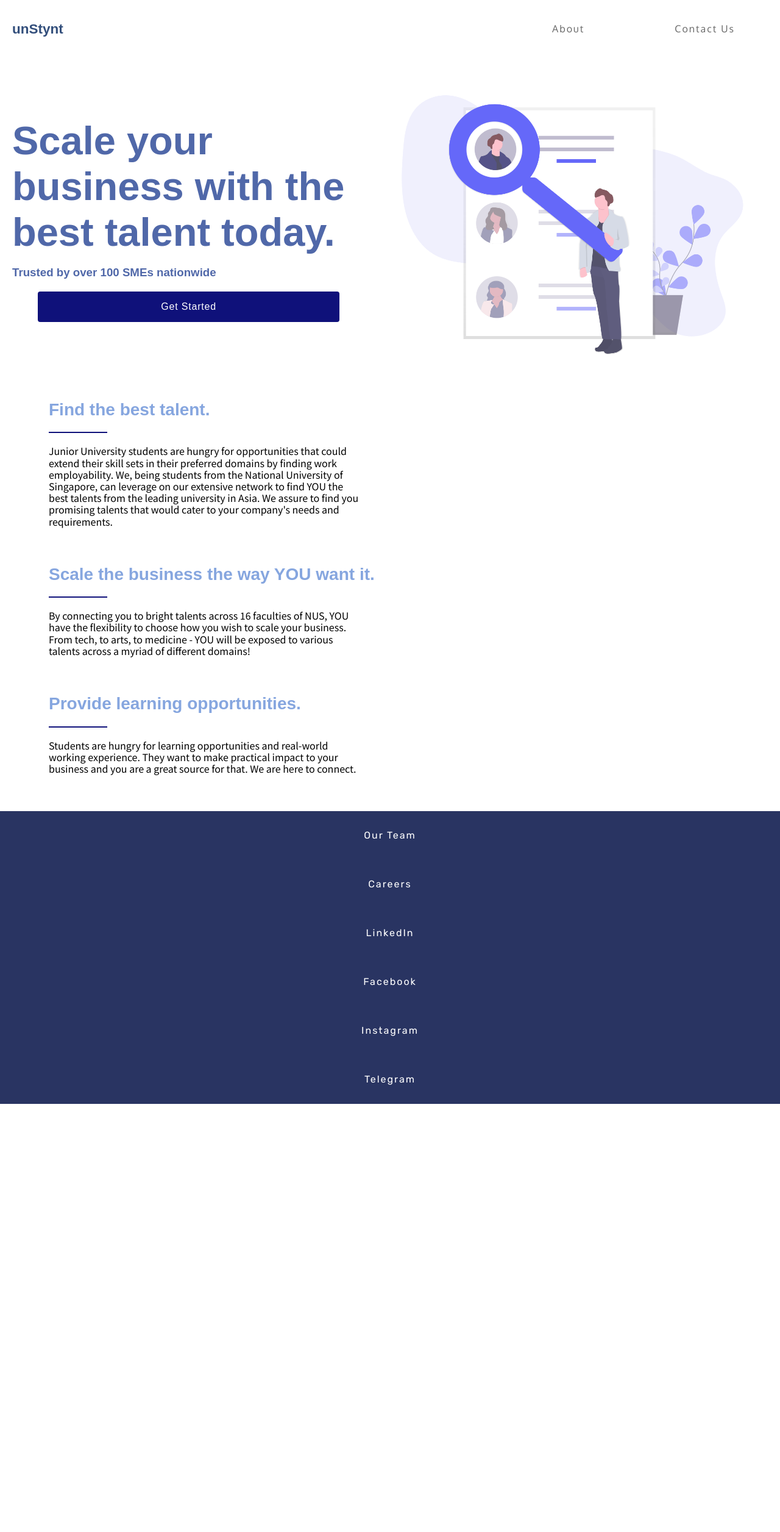
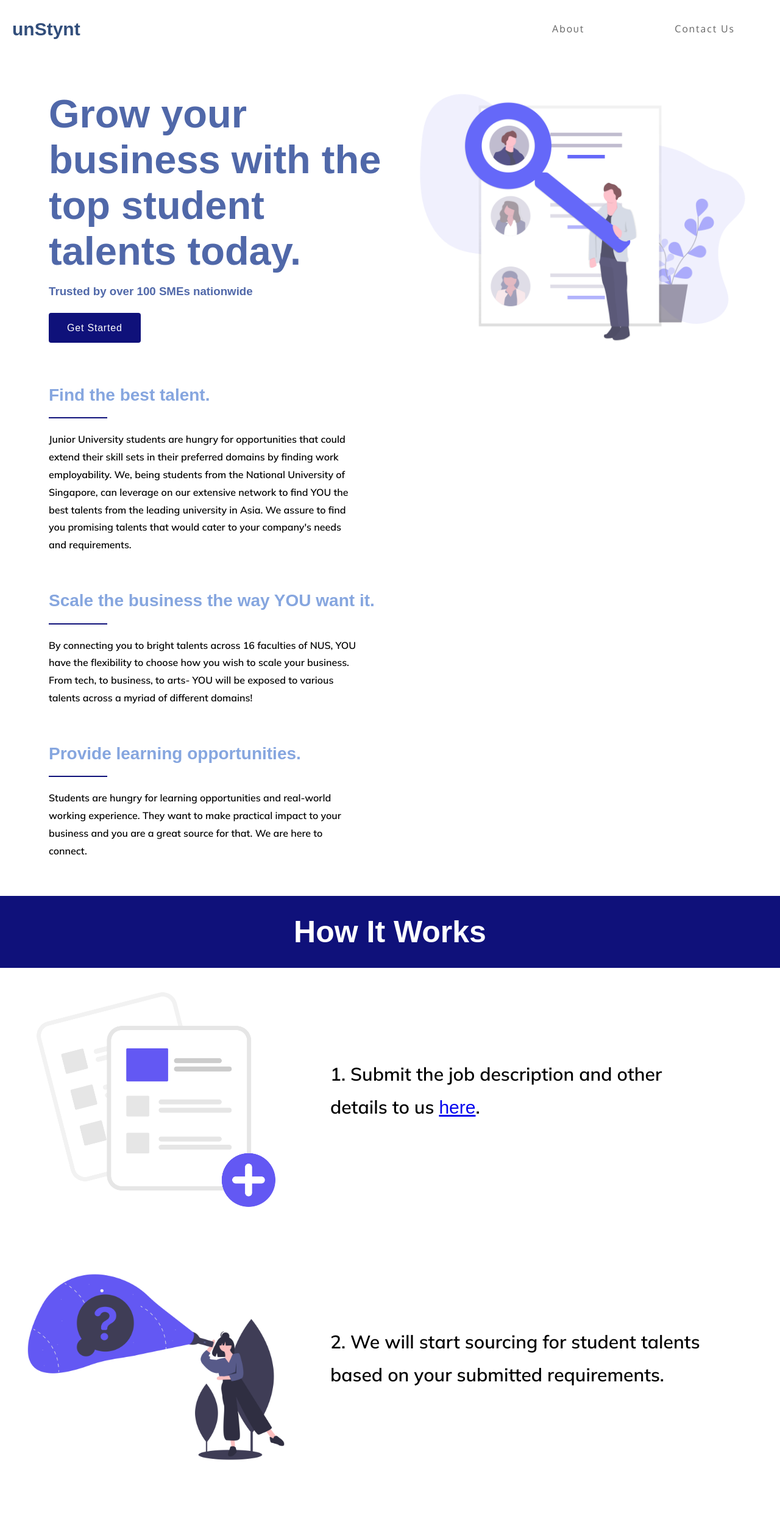
Before and after one commit to sebbycake/unstynt, a Gatsby site: page / in a window 1280 px wide. Shown: the top 2512 px of the page at 61% size. Before the commit the page ends 1810 px from the top, so only its background shows below. Built offline with nearby package versions, Linux system fonts and the light colour scheme; Gatsby itself is replaced by a stand-in of ours.

Commit message:
Added How It Works content

```diff
--- a/src/pages/footer.js
+++ b/src/pages/footer.js
@@ -2,11 +2,8 @@ import React from "react";
 
 const Footer = () => (
     <div className="footer">
-         <li>
+        <li>
             <a href="#">Our Team</a>
-        </li>
-        <li>
-            <a href="#">Careers</a>
         </li>
         <li>
             <a href="#">LinkedIn</a>
--- a/src/pages/header.js
+++ b/src/pages/header.js
@@ -1,7 +1,28 @@
-import React from "react";
+import React, { useState } from "react";
 import { Link } from "gatsby";
 
-const Header = () => (
+const Header = () => {
+
+    const [toggle, setToggle] = useState(false)
+
+    const handleNavBar = () => {
+        setToggle(!toggle)
+        const navBar = document.querySelector('.nav-links');
+        const navLinks = document.querySelectorAll('.nav-links li')
+        // animate links
+        navLinks.forEach((link, index) => {
+            if (link.style.animation) {
+                link.style.animation = ''
+            } else {
+                link.style.animation = `navLinkFade 0.5s ease forwards ${index / 7 + 0.1}s`;
+            }
+        })
+        navBar.classList.toggle('nav-active');
+    }
+
+    let isToggle = toggle ? 'toggle' : ''
+
+    return (
         // <!-- navigation bar -->
         <nav>
             <div class="logo">
@@ -10,19 +31,22 @@ const Header = () => (
 
             <ul class="nav-links">
                 <li>
-                <Link to="/about">About</Link>
+                    <Link to="/about" onClick={handleNavBar}>About</Link>
                 </li>
                 <li>
-                <Link to="/contact">Contact Us</Link>
+                    <Link to="/contact" onClick={handleNavBar}>Contact Us</Link>
                 </li>
             </ul>
 
-        <div class="burger">
+            <div class={`burger + ${isToggle}`} onClick={handleNavBar}>
                 <div class="line1"></div>
                 <div class="line2"></div>
                 <div class="line3"></div>
             </div>
         </nav>
     )
+}
+
+
 
 export default Header
--- a/src/pages/index.js
+++ b/src/pages/index.js
@@ -2,15 +2,23 @@ import React from "react"
 import Layout from "../components/layout"
 import { Link } from "gatsby"
 import search from "../../static/images/search.png"
+import mail from "../../static/images/mail.png"
+import search_talent from "../../static/images/search_talent.png"
+import upload from "../../static/images/upload.png"
 
 const IndexPage = () => (
   <Layout>
+
+    <section>
       <div className="outer-container">
         <div className="inner-container">
-        <h1>Scale your business with the best talent today.</h1>
+          <h1>
+            Grow your business with the top
+            student talents today.
+          </h1>
           <br />
           <h3>Trusted by over 100 SMEs nationwide</h3>
-        <div className="center">
+          <div className="btn-container">
             <Link className="btn" to="/post-a-job">Get Started</Link>
           </div>
         </div>
@@ -18,9 +26,10 @@ const IndexPage = () => (
         <div>
           <img className="responsive-img" src={search} alt="Landing Image" />
         </div>
+      </div>
+    </section>
 
-    </div>
-
+    <section>
       <div className="content">
         <h2 className="heading">Find the best talent.</h2>
         <div className="divider"></div>
@@ -36,7 +45,7 @@ const IndexPage = () => (
         <div className="divider"></div>
         <p>
           By connecting you to bright talents across 16 faculties of  NUS, YOU have the flexibility to choose how you wish to scale your business.
-        From tech, to arts, to medicine - YOU will be exposed to various talents across a myriad of different domains!
+          From tech, to business, to arts- YOU will be exposed to various talents across a myriad of different domains!
         </p>
       </div>
       <div className="content">
@@ -48,6 +57,27 @@ const IndexPage = () => (
           We are here to connect.
         </p>
       </div>
+    </section>
+
+
+    <section>
+      <h1 className="content-hiw-header">How It Works</h1>
+      <div className="content-hiw">
+        <img className="responsive-img-hiw" src={upload} />
+        <p>1. Submit the job description and other details to us <Link to="/post-a-job">here</Link>.</p>
+      </div>
+
+      <div className="content-hiw">
+        <img className="responsive-img-hiw" src={search_talent} />
+        <p>2. We will start sourcing for student talents based on your submitted requirements.</p>
+      </div>
+
+      <div className="content-hiw">
+        <img className="responsive-img-hiw" src={mail} />
+        <p>3. Emails will be sent to you with interested students' resumes.</p>
+      </div>
+    </section>
+
   </Layout>
 )
 
--- a/src/styles/global.css
+++ b/src/styles/global.css
@@ -1,4 +1,5 @@
 @import url('https://fonts.googleapis.com/css2?family=Noto+Sans+JP&display=swap');
+@import url('https://fonts.googleapis.com/css2?family=Mulish:wght@600&display=swap');
 
 * {
     padding: 0;
@@ -18,7 +19,11 @@ h1, h2, h3, h4, h5 {
     margin-bottom: 20px;
 }
 
-.center {
+.inner-container h1 {
+    font-size: 40px;
+}
+
+.btn-container {
     display: flex;
     justify-content: center;
     align-items: center;
@@ -29,7 +34,7 @@ h1, h2, h3, h4, h5 {
     border: none;
     padding: 16px 30px;
     color: #fff;
-    width: 75%;
+    width: 90%;
     margin-top: 20px;
     border-radius: 4px;
     font-family: "Akkurat Pro", Arial, sans-serif;
@@ -39,6 +44,10 @@ h1, h2, h3, h4, h5 {
     text-align: center;
     text-decoration: none;
     cursor: pointer;
+}
+
+.btn:hover {
+    opacity: 0.7;
 }
 
 .content {
@@ -56,8 +65,8 @@ h1, h2, h3, h4, h5 {
 .content p {
     margin-top: 20px;
     width: 80%;
-    line-height: 1.2;
-    font-family: 'Noto Sans JP', sans-serif;
+    line-height: 1.8;
+    font-family: 'Mulish', sans-serif;
 }
 
 .divider {
@@ -74,21 +83,53 @@ h1, h2, h3, h4, h5 {
     height: auto;
 }
 
+.responsive-img-hiw {
+    max-width: 75%;
+    height: auto;
+}
+
+.content-hiw {
+    margin-bottom: 40px;
+}
+
+.content-hiw-header {
+    text-align: center;
+    margin-top: 40px;
+    font-size: 30px;
+    background-color:  #0f117a;
+    color: #fff;
+    padding: 30px 20px;
+}
+
+.content-hiw p {
+    width: 70%;
+    margin-left: 30px;
+    margin-bottom: 30px;
+    font-size: 20px;
+    font-family: 'Mulish', sans-serif;
+    line-height: 1.8;
+}
+
+
 
 @media (min-width:468px) {
+
+    .outer-container {
+        display: flex;
+        align-items: center;
+    }
+
+    .inner-container {
+        margin-left: 80px;
+    }
 
     .inner-container h1 {
         font-size: 65px;
     }
 
-    .inner-container {
-        margin-left: 20px;
-    }
-
-    .outer-container {
-        display: flex;
-        justify-content: center;
-        align-items: center;
+    .btn-container {
+        display: block;
+        margin-top: 40px;
     }
 
     .content {
@@ -97,4 +138,24 @@ h1, h2, h3, h4, h5 {
         width: 50%;
     }
 
+    .content-hiw {
+        display: flex;
+        align-items: center;
+    }
+
+    .content-hiw-header {
+        font-size: 50px;
+    }
+
+    .content-hiw p {
+        width: 50%;
+        font-size: 30px;
+    }
+
+    .responsive-img-hiw {
+        max-width: 40%;
+        height: auto;
+    }
+
+
 }
--- a/src/styles/nav.css
+++ b/src/styles/nav.css
@@ -1,7 +1,7 @@
 @import url('https://fonts.googleapis.com/css2?family=Jura&family=Oxygen&display=swap');
 
 .logo {
-    font-size: 15px;
+    font-size: 20px;
     font-family: 'Handlee', cursive;
     margin-left: 20px;
 }
@@ -102,10 +102,7 @@ nav {
 
     .nav-links a {
         font-size: 28px;
-    }
-
-    .nav-links a:hover {
-        color: #666666;
+        color: #fff;
     }
 
     .nav-links a:after {
```
Also changed, not shown: static/images/mail.png (added), static/images/search_talent.png (added), static/images/upload.png (added). Lines whose indentation alone changed are shown as unchanged.
